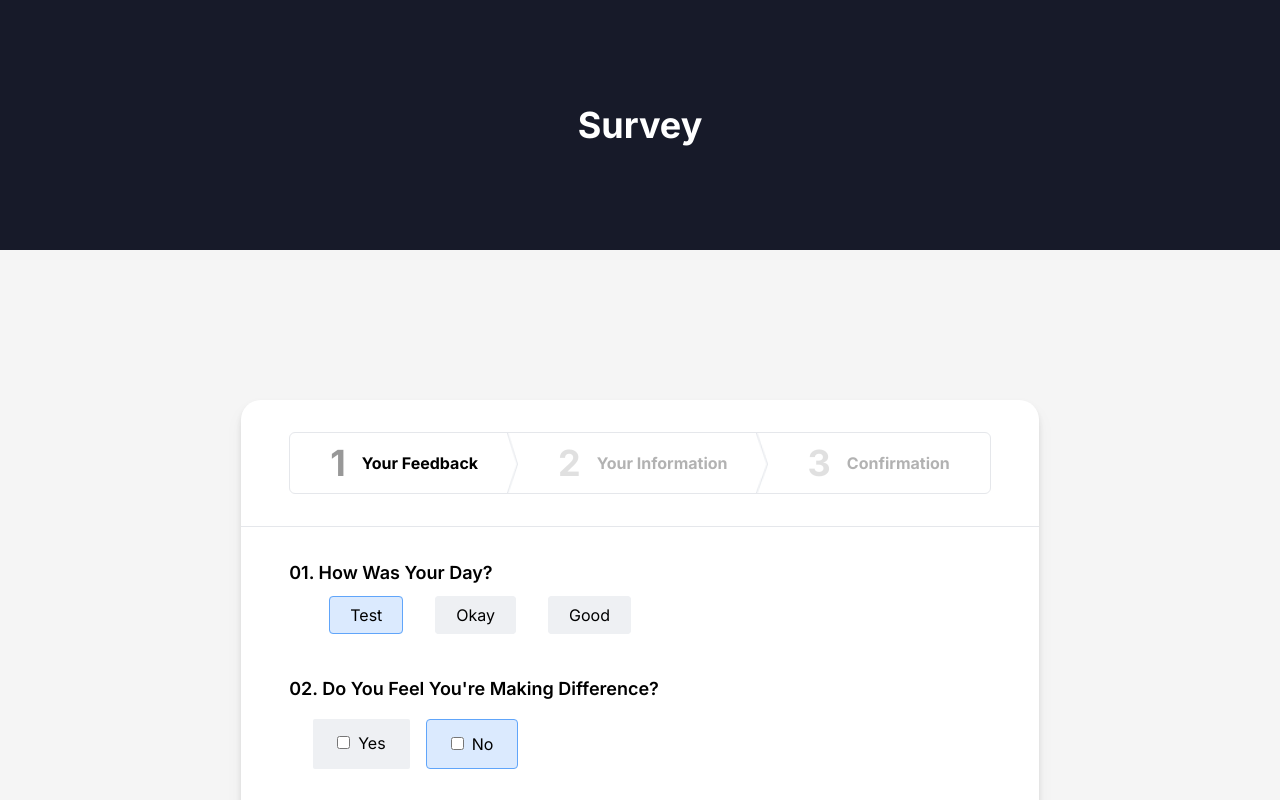
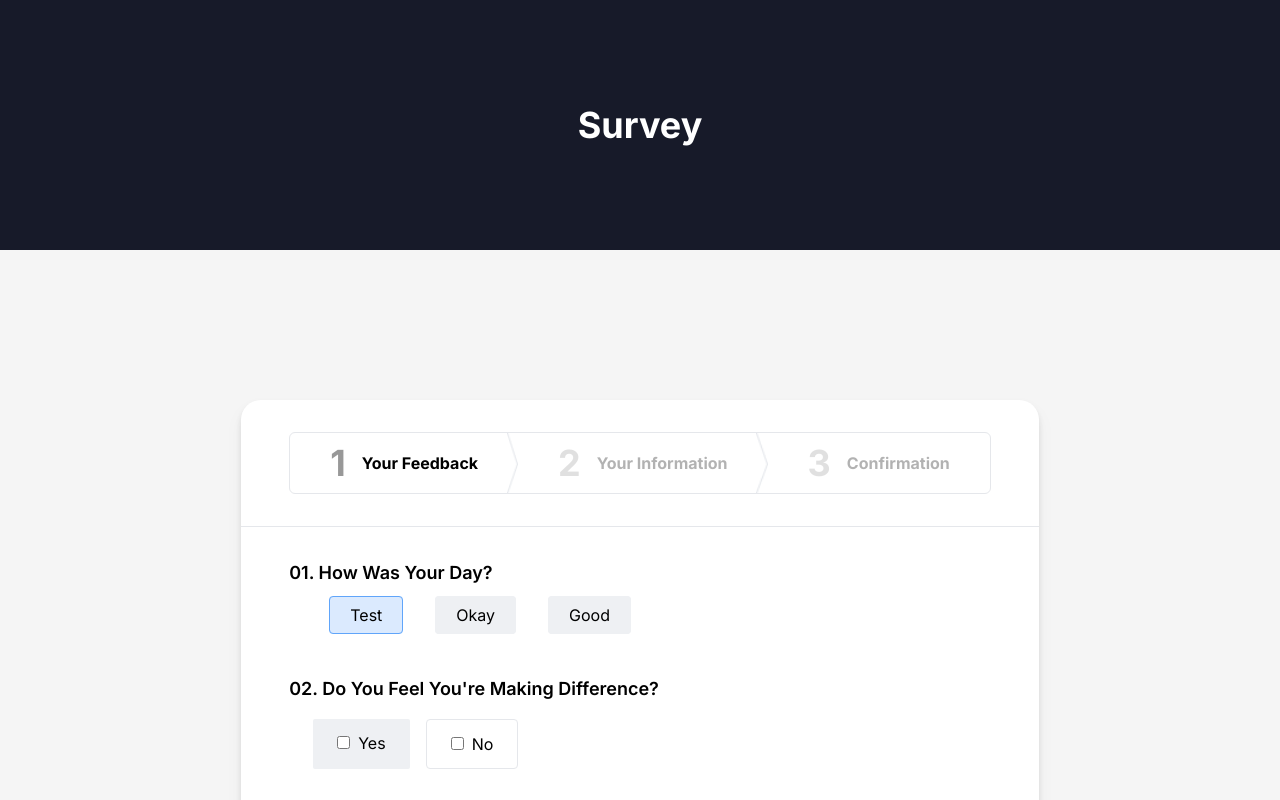
Before and after one commit to Jerald-tonmoy-dias/multi-step-form, a React (Vite) app: page / in a window 1280 px wide. Shown: the top 800 px of the page. Built offline with nearby package versions, Linux system fonts and the light colour scheme.

Commit message:
working on feedback checkbox

```diff
--- a/src/components/Feedback.jsx
+++ b/src/components/Feedback.jsx
@@ -9,20 +9,20 @@ export default function Feedback() {
         </span>
         <div className="flex ml-6 mt-4">
           <label>
-            <input type="checkbox" checked className="peer hidden" />
-            <span className="bg-template_btn_bg_gray px-5 capitalize py-2 border rounded mx-4 border-template_btn_bg_gray peer-checked:bg-blue-100 peer-checked:border-blue-400">
+            <input defaultChecked type="checkbox" className="peer hidden" />
+            <span className="bg-template_btn_bg_gray cursor-pointer px-5 capitalize py-2 border rounded mx-4 border-template_btn_bg_gray peer-checked:bg-blue-100 peer-checked:border-blue-400">
               test
             </span>
           </label>
           <label>
             <input type="checkbox" className="peer hidden" />
-            <span className="bg-template_btn_bg_gray px-5 capitalize py-2 border rounded mx-4 border-template_btn_bg_gray peer-checked:bg-blue-100 peer-checked:border-blue-400">
+            <span className="bg-template_btn_bg_gray cursor-pointer px-5 capitalize py-2 border rounded mx-4 border-template_btn_bg_gray peer-checked:bg-blue-100 peer-checked:border-blue-400">
               okay
             </span>
           </label>
           <label>
             <input type="checkbox" className="peer hidden" />
-            <span className="bg-template_btn_bg_gray px-5 capitalize py-2 border rounded mx-4 border-template_btn_bg_gray peer-checked:bg-blue-100 peer-checked:border-blue-400">
+            <span className="bg-template_btn_bg_gray cursor-pointer px-5 capitalize py-2 border rounded mx-4 border-template_btn_bg_gray peer-checked:bg-blue-100 peer-checked:border-blue-400">
               good
             </span>
           </label>
@@ -39,12 +39,18 @@ export default function Feedback() {
               Yes
             </label>
           </div>
-          <div className="bg-blue-100 border-blue-400 border rounded  px-6 py-3 text-center  ml-4">
+          <label className="peer-checked:bg-blue-100 peer-checked:border-blue-400 border rounded  px-6 py-3 text-center  ml-4">
+            <input className="mr-2 peer " type="checkbox" name="yes" id="no" />
+            <span className="text-black capitalize" htmlFor="no">
+              No
+            </span>
+          </label>
+          {/* <div className="bg-blue-100 border-blue-400 border rounded  px-6 py-3 text-center  ml-4">
             <input className="mr-2 " type="checkbox" name="yes" id="no" />
             <label className="text-black capitalize" htmlFor="no">
               No
             </label>
-          </div>
+          </div> */}
         </div>
       </div>
     </>
```
